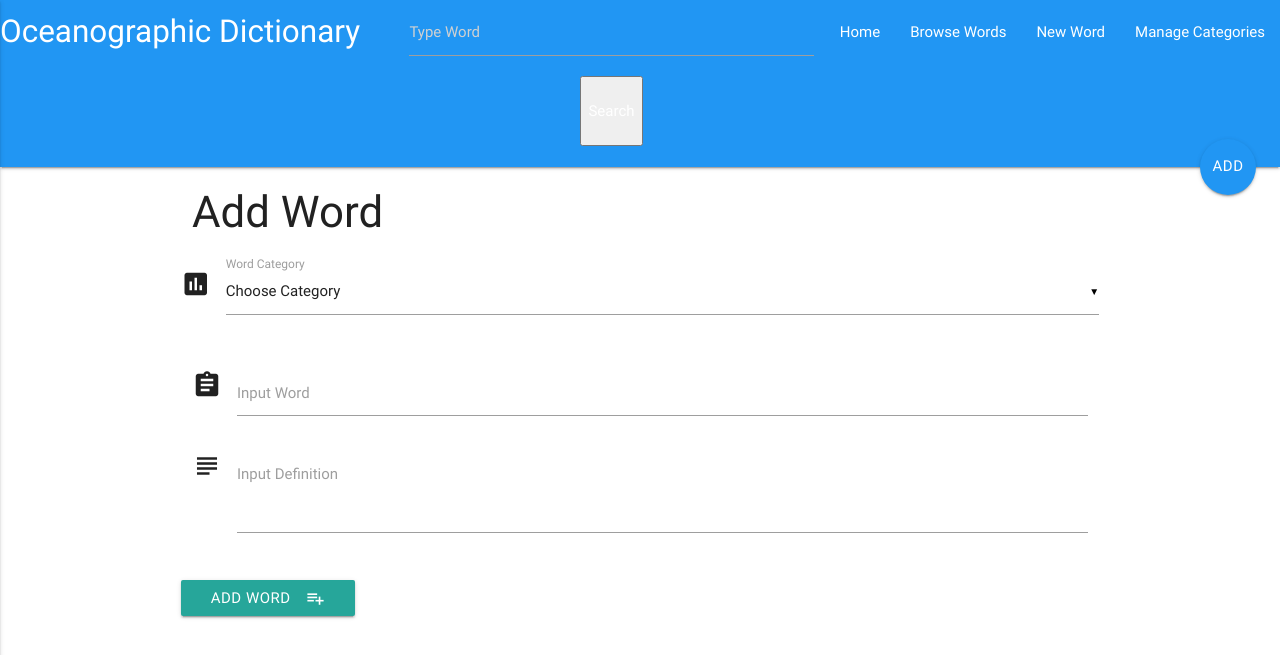
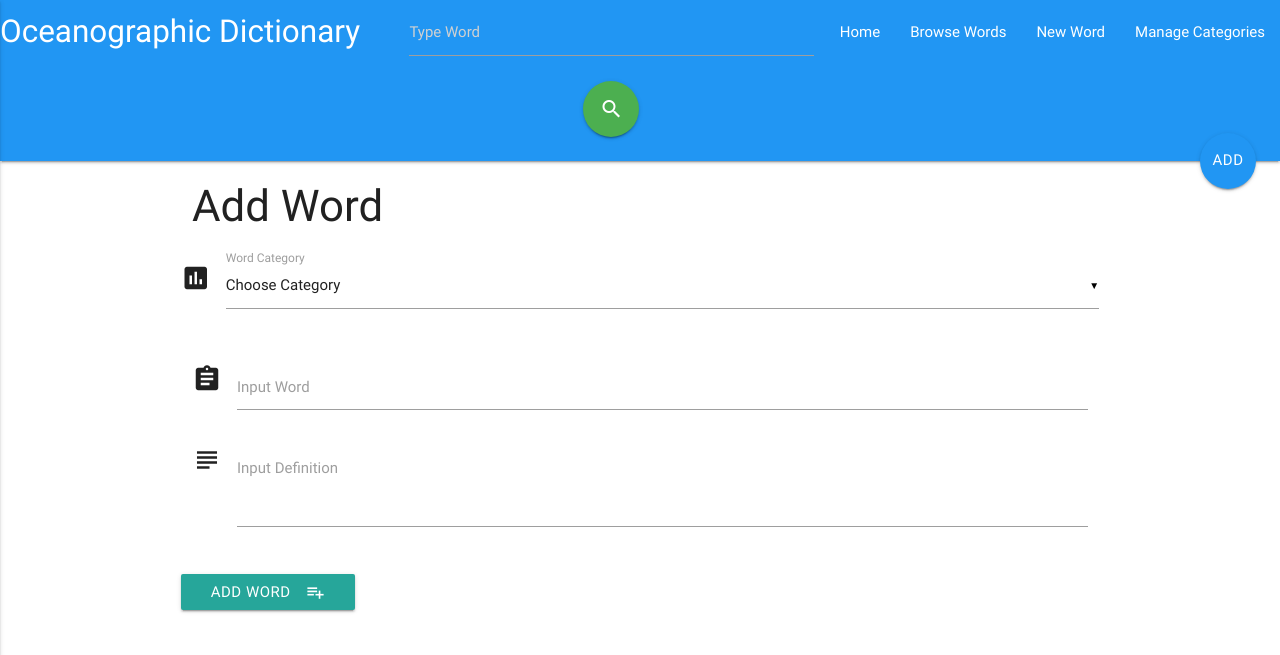
Before and after one commit to RobSimons1/ocean-dictionary, a Flask app: page /add_word in a window 1280 px wide. Shown: the top 655 px of the page. Run offline with Flask 2, Linux system fonts and the light colour scheme; data that the repository does not hold is empty; some libraries are stand-ins or nearby versions.

Commit message:
Search button in Navbar changed to circular and search icon

```diff
--- a/templates/base.html
+++ b/templates/base.html
@@ -35,7 +35,8 @@
 							<form action="{{ url_for('get_search') }}">
 
 								<input type="text" id="q" name="q" placeholder="Type Word">
-								<button type="submit">Search</button>
+								<button class="btn-floating btn-large waves-effect waves-light green" type="submit"><i class="material-icons">search</i>
+                                </button>
 							</form>
 							<form action="{{ url_for('add_word') }}" class="col s12">
 								<button class="btn-floating btn-large halfway-fab waves-effect waves-light blue" type="submit" name="action">Add Word
```
